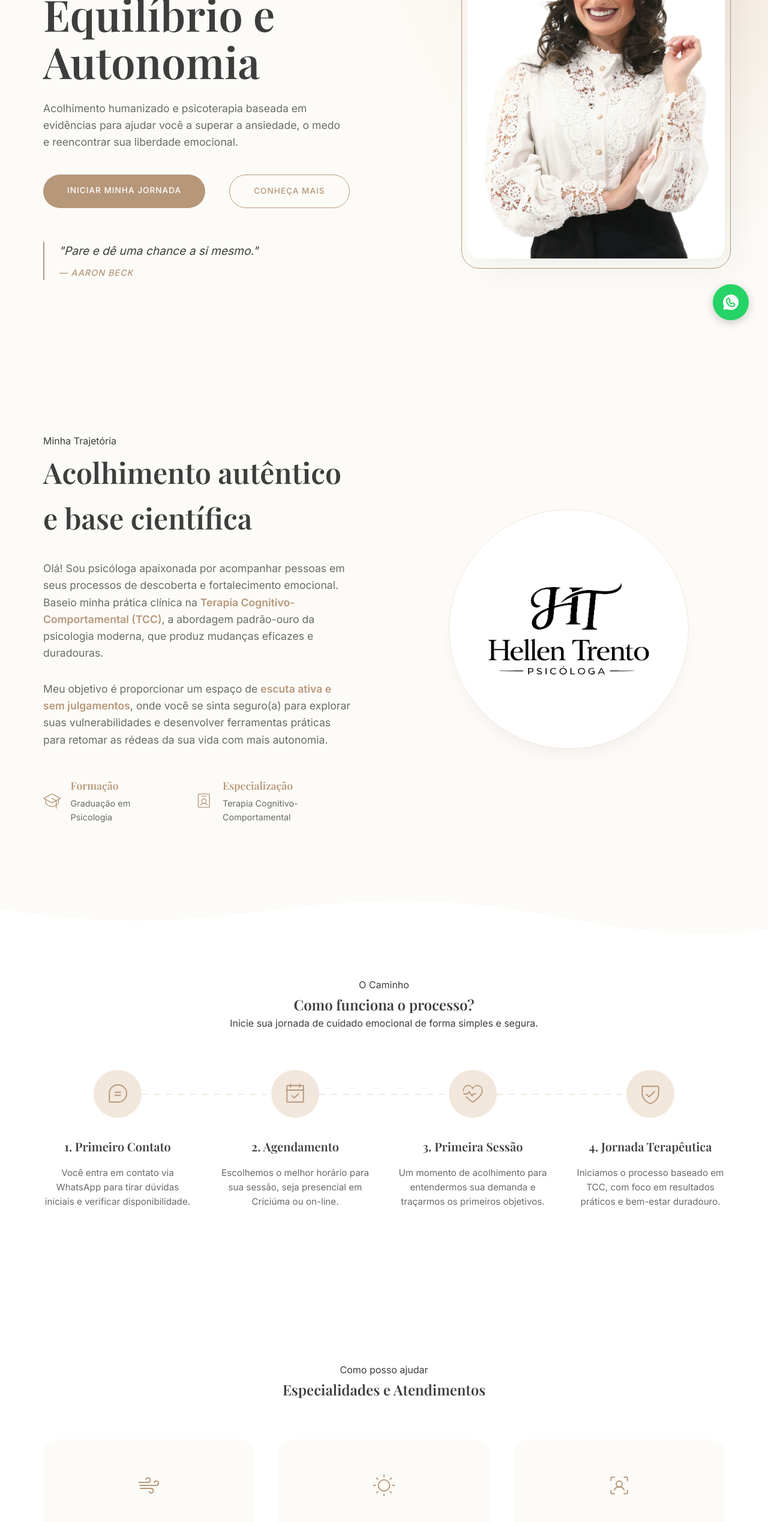
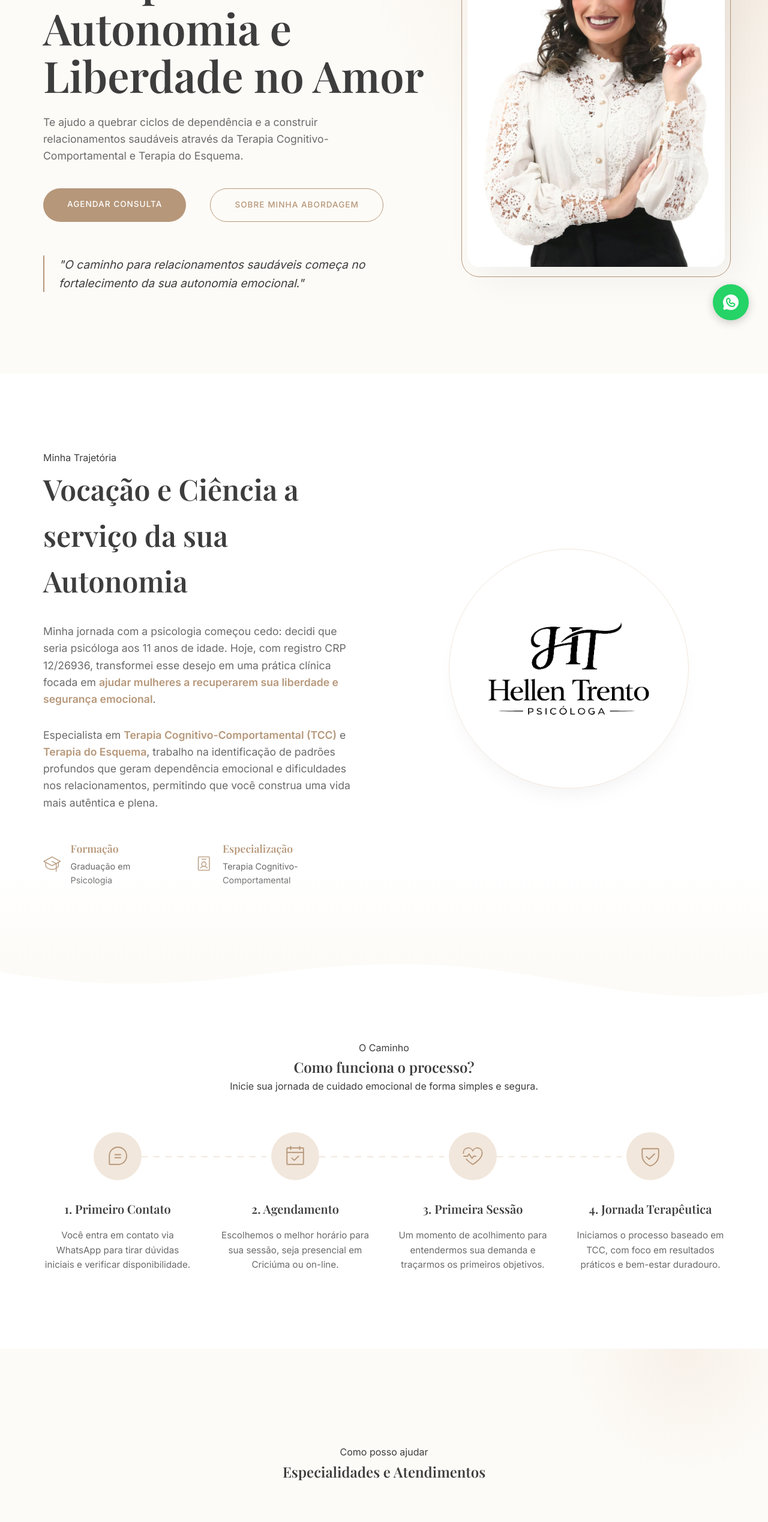
Before and after one commit to srdias/hellentrento.com.br, a React (Vite) app: page / in a window 1280 px wide. Shown: the part 234-2772 px from the top of the page at 60% size. Built offline with nearby package versions, Linux system fonts and the light colour scheme; a web font is replaced by a local one.

Commit message:
refactor: update branding and services to focus on emotional dependency and relationship therapy

```diff
--- a/index.html
+++ b/index.html
@@ -4,12 +4,12 @@
     <meta charset="UTF-8" />
     <link rel="icon" type="image/svg+xml" href="/favicon.svg" />
     <meta name="viewport" content="width=device-width, initial-scale=1.0" />
-    <title>Psicóloga Hellen Trento | TCC em Criciúma e On-line</title>
-    <meta name="description" content="Psicóloga Hellen Trento. Atendimento especializado em Terapia Cognitivo-Comportamental (TCC) em Criciúma e on-line. Resgate seu equilíbrio emocional." />
+    <title>Hellen Trento | Especialista em Dependência Emocional e Relacionamentos</title>
+    <meta name="description" content="Psicóloga Hellen Trento (CRP 12/26936). Tratamento especializado em Dependência Emocional e Relacionamentos através da Terapia do Esquema e TCC em Criciúma e on-line." />
     <!-- Open Graph / Facebook -->
     <meta property="og:type" content="website" />
-    <meta property="og:title" content="Psicóloga Hellen Trento | TCC em Criciúma" />
-    <meta property="og:description" content="Acolhimento e suporte emocional com profissionalismo para ajudar você a encontrar o seu equilíbrio." />
+    <meta property="og:title" content="Hellen Trento | Especialista em Dependência Emocional" />
+    <meta property="og:description" content="Recupere sua autonomia e liberdade emocional. Atendimento especializado em relacionamentos e quebra de padrões." />
     <meta property="og:image" content="/og-image.jpg" />
 
     <!-- Schema.org for SEO/LLMO/GEO -->
@@ -19,17 +19,17 @@
       "@type": "Psychologist",
       "name": "Hellen Trento Pickler",
       "alternateName": "Hellen Trento Psicóloga",
-      "description": "Psicóloga clínica em Criciúma com foco em Terapia Cognitivo-Comportamental (TCC). Especialista em tratamento de ansiedade, depressão e autoconhecimento.",
+      "description": "Psicóloga clínica em Criciúma especialista em Dependência Emocional e Relacionamentos. Atendimento focado em Terapia do Esquema e TCC.",
       "url": "https://hellentrento.com.br",
       "telephone": "+5548999341192",
       "medicalSpecialty": "Psychology",
       "knowsAbout": [
+        "Dependência Emocional",
+        "Relacionamentos",
+        "Terapia do Esquema",
         "Terapia Cognitivo-Comportamental",
-        "Ansiedade",
-        "Depressão",
-        "Estresse",
-        "Luto",
-        "Autoconhecimento"
+        "Autonomia Emocional",
+        "Ansiedade em Relacionamentos"
       ],
       "address": {
         "@type": "PostalAddress",
--- a/src/components/About.css
+++ b/src/components/About.css
@@ -1,5 +1,16 @@
 .about {
-  background-color: var(--background);
+  background-color: var(--white);
+  position: relative;
+}
+
+.about::after {
+  content: '';
+  position: absolute;
+  bottom: 0;
+  left: 0;
+  width: 100%;
+  height: 150px;
+  background: linear-gradient(to bottom, transparent, var(--background));
 }
 
 .about-container {
--- a/src/components/About.jsx
+++ b/src/components/About.jsx
@@ -9,14 +9,12 @@ const About = () => {
       <div className="container about-container">
         <div className="about-content">
           <span className="subtitle">Minha Trajetória</span>
-          <h2>Acolhimento autêntico e base científica</h2>
+          <h2>Vocação e Ciência a serviço da sua Autonomia</h2>
           <p>
-            Olá! Sou psicóloga apaixonada por acompanhar pessoas em seus processos de descoberta e fortalecimento emocional.
-            Baseio minha prática clínica na <strong>Terapia Cognitivo-Comportamental (TCC)</strong>, a abordagem padrão-ouro da psicologia moderna, que produz mudanças eficazes e duradouras.
+            Minha jornada com a psicologia começou cedo: decidi que seria psicóloga aos 11 anos de idade. Hoje, com registro CRP 12/26936, transformei esse desejo em uma prática clínica focada em <strong>ajudar mulheres a recuperarem sua liberdade e segurança emocional</strong>.
           </p>
           <p>
-            Meu objetivo é proporcionar um espaço de <strong>escuta ativa e sem julgamentos</strong>, onde você se sinta seguro(a)
-            para explorar suas vulnerabilidades e desenvolver ferramentas práticas para retomar as rédeas da sua vida com mais autonomia.
+            Especialista em <strong>Terapia Cognitivo-Comportamental (TCC)</strong> e <strong>Terapia do Esquema</strong>, trabalho na identificação de padrões profundos que geram dependência emocional e dificuldades nos relacionamentos, permitindo que você construa uma vida mais autêntica e plena.
           </p>
           <div className="credentials">
             <div className="credential-item">
--- a/src/components/Footer.jsx
+++ b/src/components/Footer.jsx
@@ -11,8 +11,8 @@ const Footer = () => {
           <img src={logo} alt="Logo Hellen Trento" className="footer-logo" />
           <p>
             Hellen Trento Pickler • CRP 12/26936<br />
-            Psicoterapia baseada em TCC.<br />
-            Criciúma - SC e Atendimento On-line.
+            Especialista em Dependência Emocional e Relacionamentos.<br />
+            Terapia do Esquema e TCC.
           </p>
         </div>
 
--- a/src/components/Hero.jsx
+++ b/src/components/Hero.jsx
@@ -7,22 +7,21 @@ const Hero = () => {
     <section id="home" className="hero">
       <div className="container hero-container">
         <div className="hero-text">
-          <span className="hero-subtitle reveal" style={{animationDelay: '0.1s'}}>Psicóloga Clínica • TCC</span>
-          <h1 className="reveal" style={{animationDelay: '0.2s'}}>Resgate seu Equilíbrio e Autonomia</h1>
+          <span className="hero-subtitle reveal" style={{animationDelay: '0.1s'}}>Psicóloga • Especialista em Dependência Emocional e Relacionamentos</span>
+          <h1 className="reveal" style={{animationDelay: '0.2s'}}>Recupere sua Autonomia e Liberdade no Amor</h1>
           <p className="hero-description reveal" style={{animationDelay: '0.3s'}}>
-            Acolhimento humanizado e psicoterapia baseada em evidências para ajudar você a superar a ansiedade, o medo e reencontrar sua liberdade emocional.
+            Te ajudo a quebrar ciclos de dependência e a construir relacionamentos saudáveis através da Terapia Cognitivo-Comportamental e Terapia do Esquema.
           </p>
           <div className="hero-btns reveal" style={{animationDelay: '0.4s'}}>
             <a href="https://wa.me/5548999341192" className="btn btn-primary" target="_blank" rel="noopener noreferrer">
-              Iniciar Minha Jornada
+              Agendar Consulta
             </a>
             <a href="#sobre" className="btn btn-outline" style={{marginLeft: '1rem'}}>
-              Conheça Mais
+              Sobre Minha Abordagem
             </a>
           </div>
           <div className="hero-quote reveal" style={{animationDelay: '0.5s'}}>
-            <p>"Pare e dê uma chance a si mesmo."</p>
-            <span>— Aaron Beck</span>
+            <p>"O caminho para relacionamentos saudáveis começa no fortalecimento da sua autonomia emocional."</p>
           </div>
         </div>
         <div className="hero-image reveal" style={{animationDelay: '0.6s'}}>
--- a/src/components/Services.css
+++ b/src/components/Services.css
@@ -1,52 +1,86 @@
 .services {
-  background-color: var(--white);
-  padding: 8rem 0;
+  background-color: var(--background); /* Invertido para criar contraste com as seções adjacentes */
+  padding: 10rem 0;
+  position: relative;
+  overflow: hidden;
+}
+
+.services::before {
+  content: '';
+  position: absolute;
+  top: -10%;
+  right: -5%;
+  width: 400px;
+  height: 400px;
+  background: radial-gradient(circle, var(--secondary) 0%, transparent 70%);
+  opacity: 0.5;
+  z-index: 0;
+}
+
+.services .container {
+  position: relative;
+  z-index: 1;
 }
 
 .services-grid {
   display: grid;
-  grid-template-columns: repeat(auto-fit, minmax(320px, 1fr));
-  gap: 2.5rem;
-  margin-top: 4rem;
+  grid-template-columns: repeat(3, 1fr);
+  gap: 3rem;
+  margin-top: 5rem;
 }
 
 .service-card {
-  padding: 3.5rem 2.5rem;
-  background-color: var(--background);
-  border-radius: 25px;
-  border: 1px solid transparent;
-  transition: var(--transition);
+  padding: 4rem 3rem;
+  background-color: var(--white);
+  border-radius: 30px;
+  border: 1px solid var(--secondary);
+  transition: all 0.5s cubic-bezier(0.4, 0, 0.2, 1);
   display: flex;
   flex-direction: column;
   height: 100%;
+  box-shadow: 0 15px 35px -15px rgba(182, 151, 122, 0.15); /* Sombra suave usando o tom da marca */
+  position: relative;
 }
 
 .service-card:hover {
-  transform: translateY(-10px);
+  transform: translateY(-15px) scale(1.02);
   background-color: var(--white);
-  border-color: var(--secondary);
-  box-shadow: var(--shadow);
+  border-color: var(--primary);
+  box-shadow: 0 30px 60px -15px rgba(182, 151, 122, 0.25);
 }
 
 .service-icon {
+  width: 80px;
+  height: 80px;
+  background-color: var(--secondary);
   color: var(--primary);
-  margin-bottom: 2rem;
-  display: inline-flex;
+  margin-bottom: 2.5rem;
+  border-radius: 20px;
+  display: flex;
   align-items: center;
   justify-content: center;
+  transition: var(--transition);
+  position: relative;
+}
+
+.service-card:hover .service-icon {
+  background-color: var(--primary);
+  color: var(--white);
+  transform: rotate(5deg) scale(1.1);
+  box-shadow: 0 10px 20px rgba(182, 151, 122, 0.3);
 }
 
 .service-card h3 {
-  font-size: 1.6rem;
-  margin-bottom: 1.25rem;
+  font-size: 1.75rem;
+  margin-bottom: 1.5rem;
   color: var(--text-main);
   font-family: 'Playfair Display', serif;
 }
 
 .service-card p {
   color: var(--text-muted);
-  font-size: 1rem;
-  line-height: 1.7;
+  font-size: 1.05rem;
+  line-height: 1.8;
 }
 
 .services-footer {
--- a/src/components/Services.jsx
+++ b/src/components/Services.jsx
@@ -13,34 +13,34 @@ import './Services.css';
 
 const services = [
   {
-    title: 'Ansiedade e Estresse',
-    description: 'Aprenda a lidar com as pressões do dia a dia e encontre ferramentas para acalmar a mente, resgatando seu equilíbrio no cotidiano.',
+    title: 'Dependência Emocional',
+    description: 'Aprenda a romper ciclos de necessidade excessiva da aprovação do outro e reconstrua sua identidade com segurança.',
+    icon: <TrendUp size={40} weight="light" />
+  },
+  {
+    title: 'Conflitos de Relacionamento',
+    description: 'Suporte para lidar com términos, ciúmes excessivos e dinâmicas tóxicas, buscando vínculos mais saudáveis e leves.',
+    icon: <Users size={40} weight="light" />
+  },
+  {
+    title: 'Terapia do Esquema',
+    description: 'Trabalho profundo para identificar e modificar padrões (esquemas) formados na infância que afetam sua vida adulta.',
     icon: <Wind size={40} weight="light" />
   },
   {
-    title: 'Depressão',
-    description: 'Suporte especializado para redescobrir o propósito e recuperar o bem-estar emocional, transformando padrões de sofrimento em esperança.',
+    title: 'Autonomia e Autoestima',
+    description: 'Desenvolva o amor-próprio e a força necessária para tomar decisões baseadas em seus próprios valores e desejos.',
     icon: <Sun size={40} weight="light" />
   },
   {
-    title: 'Autoconhecimento',
-    description: 'Entenda seus padrões de comportamento e potencialize suas forças pessoais para uma vida mais autêntica e alinhada aos seus valores.',
-    icon: <UserFocus size={40} weight="light" />
-  },
-  {
-    title: 'Terapia de Casal',
-    description: 'Fortalecimento de vínculos e melhoria da comunicação no relacionamento, construindo uma base sólida de parceria e respeito mútuo.',
-    icon: <Users size={40} weight="light" />
-  },
-  {
-    title: 'Luto e Perdas',
-    description: 'Acolhimento humanizado para atravessar momentos difíceis de transição e perda, permitindo que a dor se transforme em saudade serena.',
+    title: 'Ansiedade e Insegurança',
+    description: 'Aprenda a lidar com o medo do abandono e a ansiedade que surge quando você não se sente no controle da sua vida.',
     icon: <Butterfly size={40} weight="light" />
   },
   {
-    title: 'Desenvolvimento Pessoal',
-    description: 'Foco em objetivos de vida, carreira e superação de limitações para conquistar a vida plena e satisfatória que você merece.',
-    icon: <TrendUp size={40} weight="light" />
+    title: 'Mitos do Afeto Moderno',
+    description: 'Diferenciando demonstrações reais de afeto de sinais superficiais das redes sociais, focando no que realmente importa.',
+    icon: <UserFocus size={40} weight="light" />
   }
 ];
 
@@ -55,7 +55,7 @@ const Services = () => {
 
         <div className="services-grid">
           {services.map((service, index) => (
-            <div key={index} className="service-card reveal">
+            <div key={index} className="service-card reveal" style={{animationDelay: `${index * 0.1}s`}}>
               <div className="service-icon">
                 {service.icon}
               </div>
```
Also changed, not shown: rascunhos/instagram-posts-referencia.txt (added).
